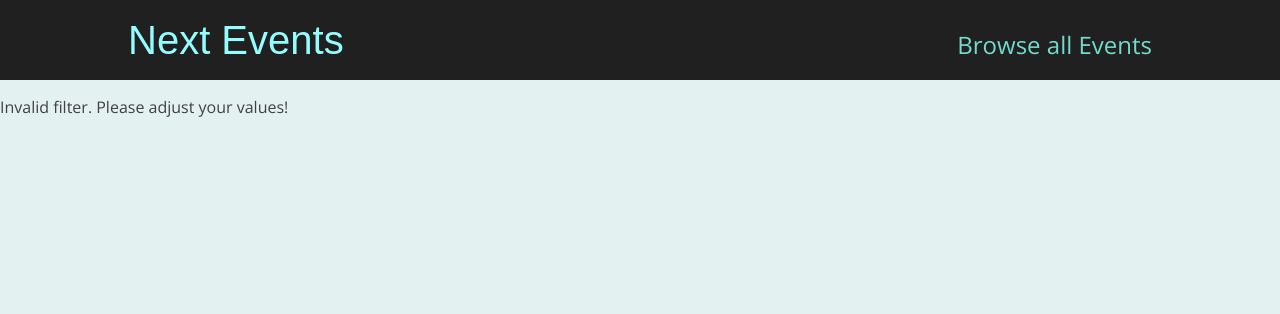
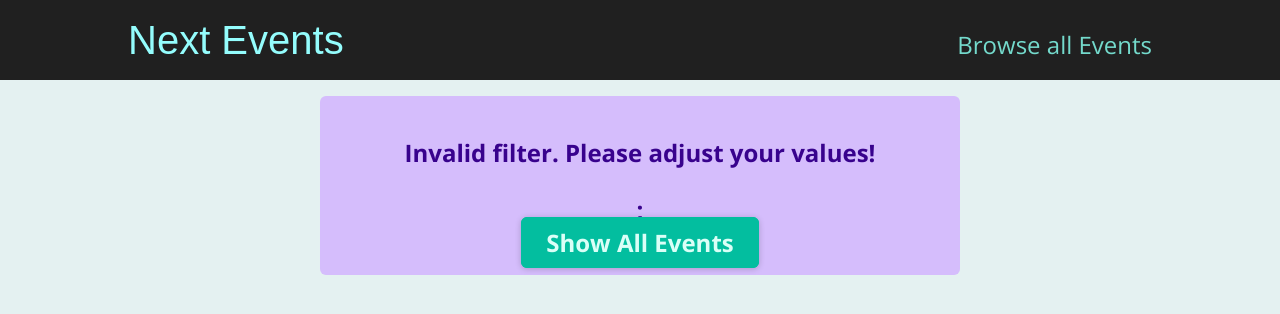
Before and after one commit to sanjaya1996/nextjs-course-udemy-max, a Next.js app: page /events/e2 in a window 1280 px wide. Shown: the top 314 px of the page. Built offline with nearby package versions, Linux system fonts and the light colour scheme.

Commit message:
Error-alert Comopnent and wrapup

```diff
--- /dev/null
+++ b/components/events/results-title.js
@@ -0,0 +1,20 @@
+import Button from '../ui/button';
+import classes from './results-title.module.css';
+
+function ResultsTitle(props) {
+  const { date } = props;
+
+  const humanReadableDate = new Date(date).toLocaleDateString('en-US', {
+    month: 'long',
+    year: 'numeric',
+  });
+
+  return (
+    <section className={classes.title}>
+      <h1>Events in {humanReadableDate}</h1>
+      <Button link='/events'>Show all events</Button>
+    </section>
+  );
+}
+
+export default ResultsTitle;
--- /dev/null
+++ b/components/events/results-title.module.css
@@ -0,0 +1,6 @@
+.title {
+  margin: 2rem auto;
+  width: 90%;
+  max-width: 40rem;
+  text-align: center;
+}
--- /dev/null
+++ b/components/ui/error-alert.js
@@ -0,0 +1,7 @@
+import classes from './error-alert.module.css';
+
+function ErrorAlert(props) {
+  return <div className={classes.alert}>{props.children}</div>;
+}
+
+export default ErrorAlert;
--- /dev/null
+++ b/components/ui/error-alert.module.css
@@ -0,0 +1,12 @@
+.alert {
+  margin: 1rem auto;
+  padding: 1rem 2rem;
+  width: 90%;
+  max-width: 40rem;
+  background-color: #d5bdfc;
+  color: #38028d;
+  font-weight: bold;
+  font-size: 1.5rem;
+  text-align: center;
+  border-radius: 6px;
+}
--- a/pages/events/[...slug].js
+++ b/pages/events/[...slug].js
@@ -1,4 +1,7 @@
 import EventList from '@/components/events/event-list';
+import ResultsTitle from '@/components/events/results-title';
+import Button from '@/components/ui/button';
+import ErrorAlert from '@/components/ui/error-alert';
 import { getFilteredEvents } from '@/data/dummy-data';
 import { useRouter } from 'next/router';
 
@@ -23,17 +26,37 @@
     numMonth < 1 ||
     numMonth > 12
   ) {
-    return <p>Invalid filter. Please adjust your values!</p>;
+    return (
+      <>
+        <ErrorAlert>
+          <p>Invalid filter. Please adjust your values!</p>;
+          <div className='center'>
+            <Button link='/events'>Show All Events</Button>
+          </div>
+        </ErrorAlert>
+      </>
+    );
   }
 
   const filteredEvents = getFilteredEvents({ year: numYear, month: numMonth });
 
   if (!filteredEvents || filteredEvents.length === 0) {
-    return <p>No events found for the choosen filters</p>;
+    return (
+      <>
+        <ErrorAlert>
+          <p>No events found for the choosen filters</p>;
+        </ErrorAlert>
+        <div className='center'>
+          <Button link='/events'>Show All Events</Button>
+        </div>
+      </>
+    );
   }
 
+  const date = new Date(numYear, numMonth - 1);
   return (
     <div>
+      <ResultsTitle date={date} />
       <EventList items={filteredEvents} />
     </div>
   );
```
Also changed, not shown: pages/events/[eventId].js (+6 -1 lines).
